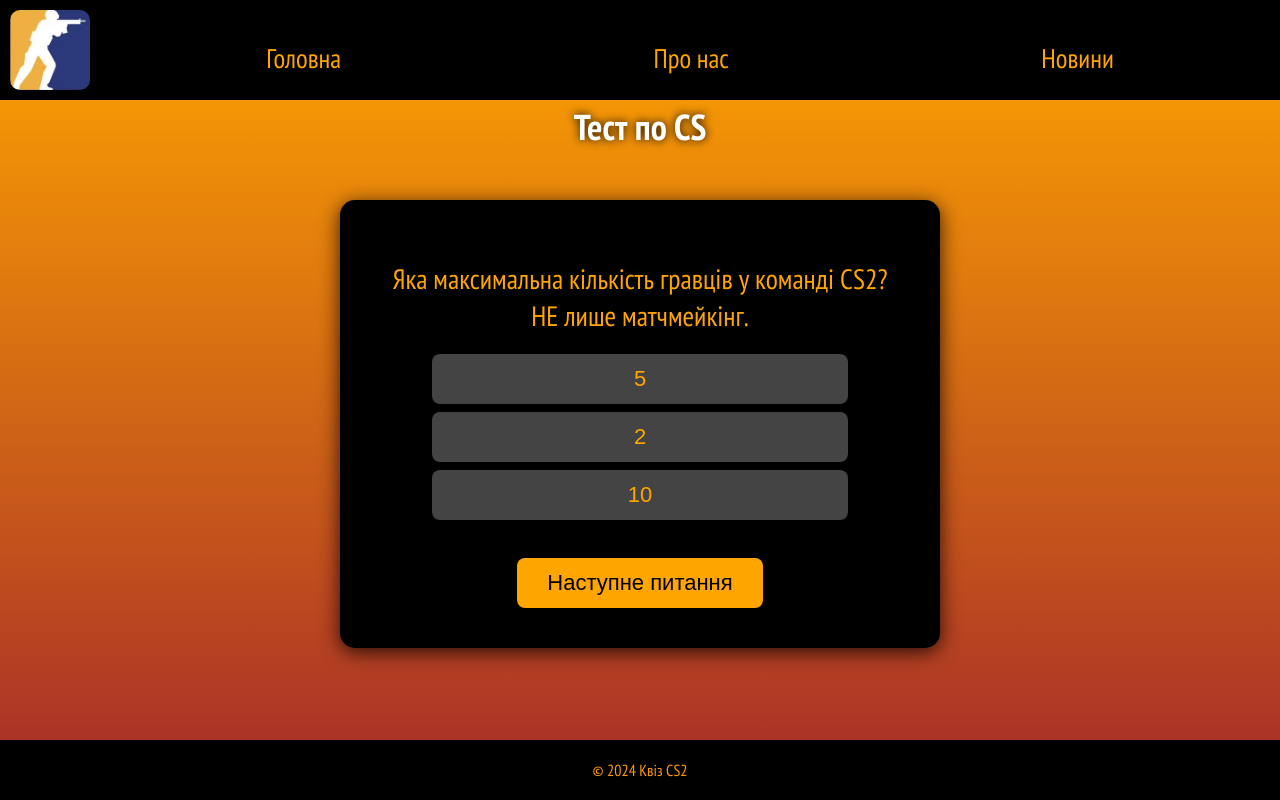
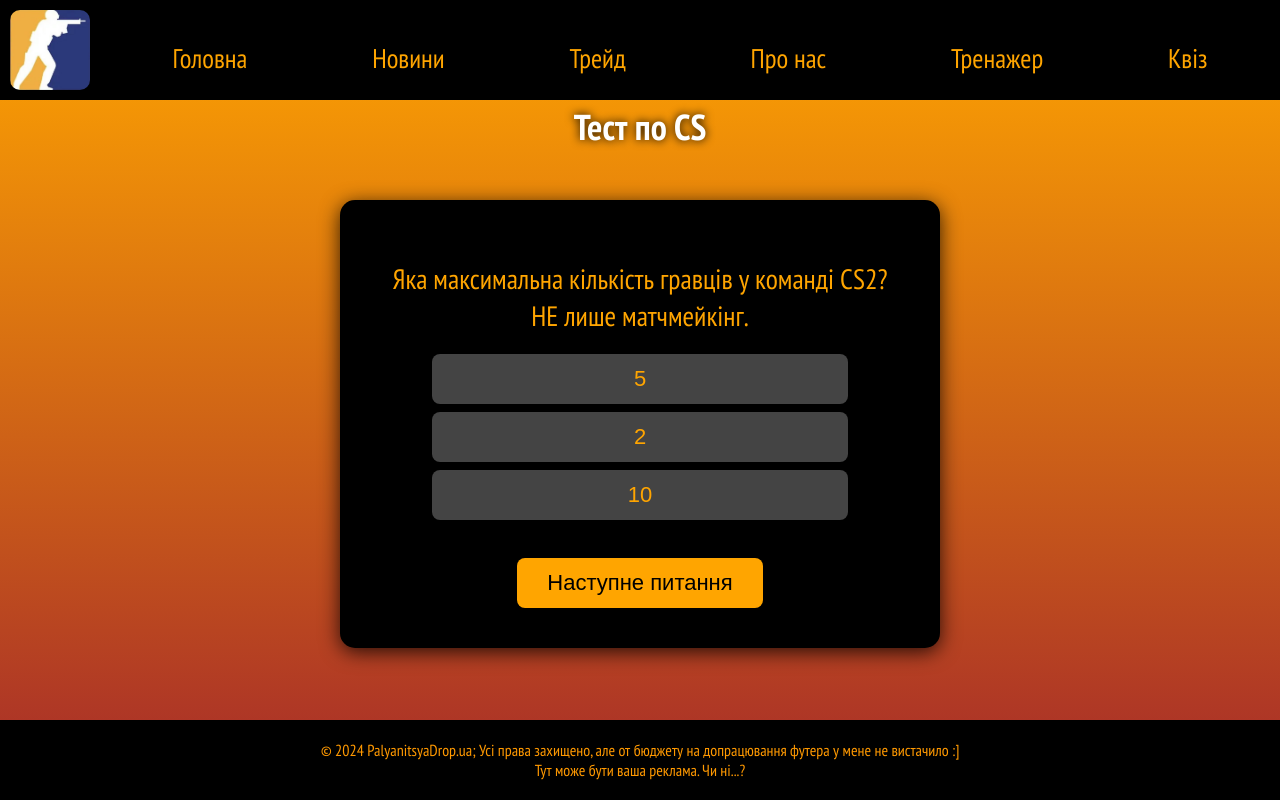
Before and after one commit to HlibZNutelloyu1945/CS2, a plain HTML site: page kuiz.html in a window 1280 px wide. Drawn offline with Linux system fonts and the light colour scheme.

Commit message:
геда геді геда геда о

```diff
--- a/kuiz.html
+++ b/kuiz.html
@@ -7,14 +7,19 @@
     <link rel="stylesheet" href="kuiz.css">
 </head>
 <body>
-    <header>
-        <img src="./src/logo.png" alt="Logo" class="logo">
-        <nav>
-            <a href="index.html">Головна</a>
-            <a href="aboutus.html">Про нас</a>
-            <a href="news.html">Новини</a>
-        </nav>
-    </header>
+  <header>
+
+    <img class="logo" src="./src/logo.png" width="100px" />
+
+<nav>
+    <a class="link" href="index.html">Головна</a>
+    <a class="link" href="news.html">Новини</a>
+    <a class="link" href="trade.html">Трейд</a>
+    <a class="link" href="aboutus.html">Про нас</a>
+    <a class="link" href="training.html">Тренажер</a>
+    <a class="link" href="kuiz.html">Квіз</a>
+</nav>
+</header>
 
     <h1>Тест по CS</h1>
 
@@ -30,7 +35,8 @@
     </div>
 
     <footer>
-        <p>© 2024 Квіз CS2</p>
+        <p>© 2024 PalyanitsyaDrop.ua; Усі права захищено, але от бюджету на допрацювання футера у мене не вистачило :]</p>
+        <p>Тут може бути ваша реклама. Чи ні...?</p>
     </footer>
 
     <script src="kuiz.js"></script>
```
